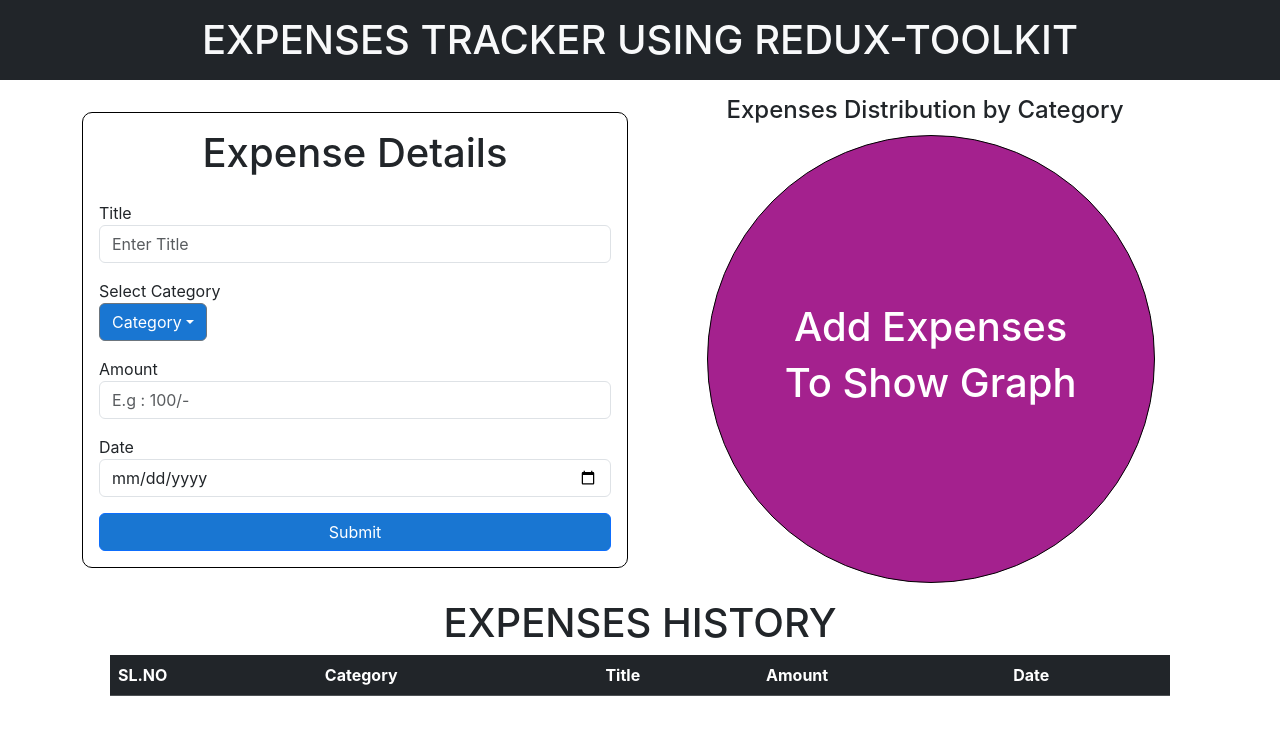
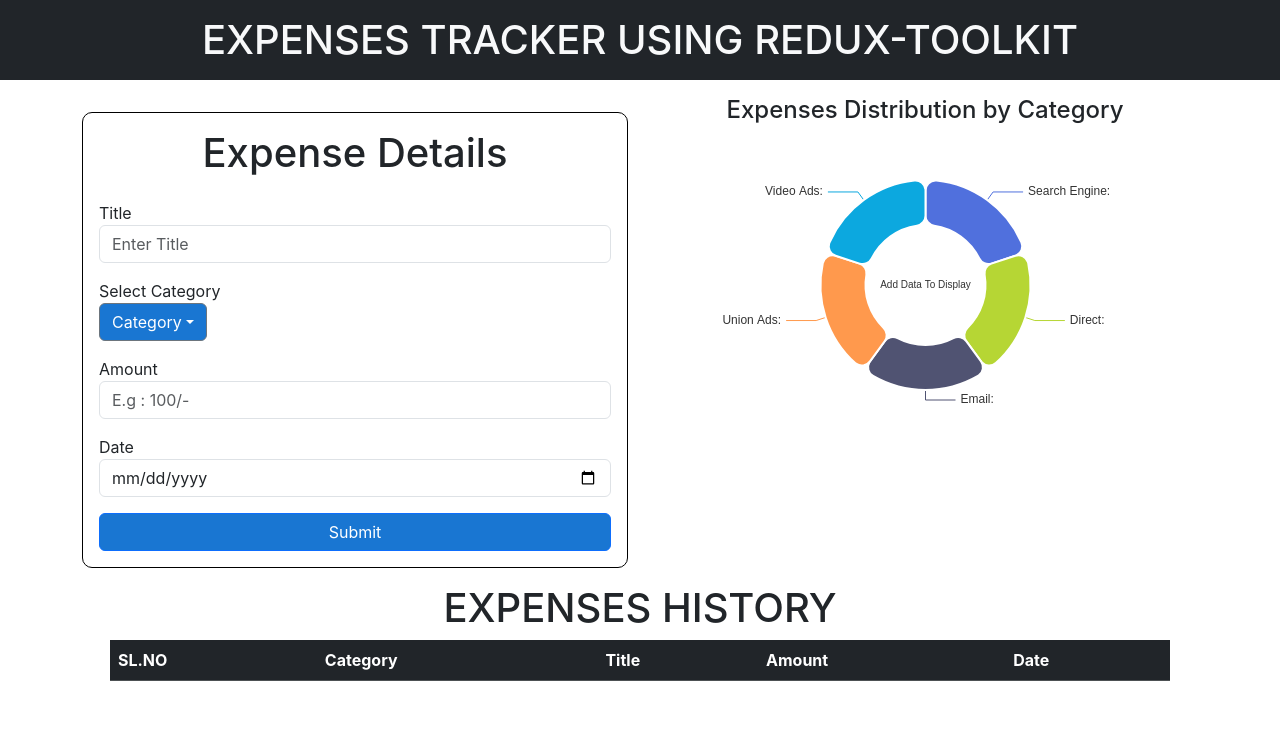
Before and after one commit to bathiniharish7/project-expense-tracker, a React (Create React App) app: page / in a window 1280 px wide. Shown: the top 734 px of the page. Built offline with nearby package versions, Linux system fonts and the light colour scheme.

Commit message:
Echarts half completed

```diff
--- a/package.json
+++ b/package.json
@@ -9,6 +9,7 @@
     "@testing-library/user-event": "^13.5.0",
     "bootstrap": "^5.3.2",
     "chart.js": "^4.4.1",
+    "echarts-for-react": "^3.0.2",
     "react": "^18.2.0",
     "react-bootstrap": "^2.9.2",
     "react-chartjs-2": "^5.2.0",
--- a/src/App.js
+++ b/src/App.js
@@ -6,33 +6,22 @@
 import ListComponent from './components/ListComponent';
 import { useSelector } from 'react-redux';
 import { useEffect, useRef } from 'react';
+import ReactECharts from 'echarts-for-react';
+import Chart from './components/Chart';
 
 function App() {
   const pieChartData = useSelector(state => state.expenseSlice);
-   const divRef = useRef();
-
-   useEffect(()=>{
-    if(pieChartData.All.length >0)
-    {
-      if (divRef.current) {
-        divRef.current.style.display = 'none';
-
-      }
-
-    }
-   },[pieChartData])
 
 
   return (
     <>
     <h1 className='text-center bg-dark text-light w-100 p-3 '>EXPENSES TRACKER USING REDUX-TOOLKIT</h1>
     <div className="container ">
+      {/* <div style={{height:"400px",width:"100%"}}>
+        <Chart/>
+      </div> */}
 
-      {/* <div className='row mt-3 '>
-        <div className='col-12 ' >
-          <h1 className='text-center bg-dark text-light '>EXPENSES TRACKER USING REDUX-TOOLKIT</h1>
-        </div>
-      </div> */}
+
 
 
       <div className='row mt-3'>
@@ -42,11 +31,13 @@
         <div className='col-12 mt-5 col-md-6 mt-md-0' id='right'>
           <h4 className='text-center m-0 '>Expenses Distribution by Category</h4>
           <div className='chart' >
-          {/* <PieChart /> */}
-          {pieChartData.All.length >0 ?<PieChart /> : <div className='circle'>
+
+          {/* {pieChartData.All.length >0 ?<PieChart /> : <div className='circle'>
             <h1>Add Expenses</h1>
             <h1>To Show Graph</h1>
-          </div>}
+          </div>} */}
+          <Chart/>
+
 
           </div>
 
--- a/src/components/Chart.js
+++ b/src/components/Chart.js
@@ -1,9 +1,129 @@
-import React from 'react'
+import React, { useState, useEffect } from 'react';
+import ReactECharts from 'echarts-for-react';
+import { useSelector } from 'react-redux';
+function Chart() {
 
-function Chart() {
-  return (
-    <div>Chart</div>
-  )
+    const pieChartData = useSelector(state => state.expenseSlice);
+    console.log("pieChartData",pieChartData);
+
+    const resultObject = {};
+
+
+    pieChartData.All.forEach(item => {
+        if (resultObject[item.Category]) {
+            resultObject[item.Category] += item.Amount;
+        } else {
+            resultObject[item.Category] = item.Amount;
+        }
+    });
+
+    console.log(resultObject);
+    console.log(Object.keys(resultObject).map((category)=>{
+        return {value: resultObject[category] ,name:category}
+    }));
+
+
+
+
+    const option1= {
+        series: [
+            {
+                name: 'Access From',
+                type: 'pie',
+                radius: ['40%', '70%'],
+                avoidLabelOverlap: false,
+                itemStyle: {
+                    borderRadius: 10,
+                    borderColor: '#fff',
+                    borderWidth: 2
+                },
+                label: {
+                    show: true,
+                    position: 'outside',
+                    formatter: '{b}:'
+                },
+                emphasis: {
+                    label: {
+                        show: true,
+                        fontSize: 20,
+                        fontWeight: 'bold'
+                    }
+                },
+                labelLine: {
+                    show: true,
+                    length: 10
+                },
+                data: [
+                    { value: 1, name: 'Search Engine' },
+                    { value: 1, name: 'Direct' },
+                    { value: 1, name: 'Email' },
+                    { value: 1, name: 'Union Ads' },
+                    { value: 1, name: 'Video Ads' }
+                ]
+            }
+        ],
+        graphic: [{
+            type: 'text',
+            left: 'center',
+            top: 'middle',
+            style: {
+                text: 'Add Data To Display',
+                textAlign: 'center',
+                fill: '#333',
+                fontSize: 10
+            }
+        }]
+    };
+
+    const option2 = {
+        tooltip: {
+          trigger: 'item'
+        },
+        legend: {
+          top: '5%',
+          left: 'center'
+        },
+        series: [
+          {
+            name: 'Access From',
+            type: 'pie',
+            radius: ['40%', '70%'],
+            avoidLabelOverlap: false,
+            padAngle: 5,
+            itemStyle: {
+              borderRadius: 10
+            },
+            label: {
+                show: true,
+                position: 'outside',
+                formatter: '{b}: {c}'
+            },
+            emphasis: {
+              label: {
+                show: true,
+                fontSize: 40,
+                fontWeight: 'bold'
+              }
+            },
+            labelLine: {
+              show: false
+            },
+            data: Object.keys(resultObject).map((category)=>{
+                return {value: resultObject[category] ,name:category}
+            })
+          }
+        ]
+      };
+
+
+    return (
+
+        <ReactECharts
+        option={pieChartData.All.length > 0 ? option2 : option1}
+    />
+
+
+    );
 }
 
-export default Chart
+export default Chart;
```
Also changed, not shown: 1 other file (tests, documents, lock files or other folders).
